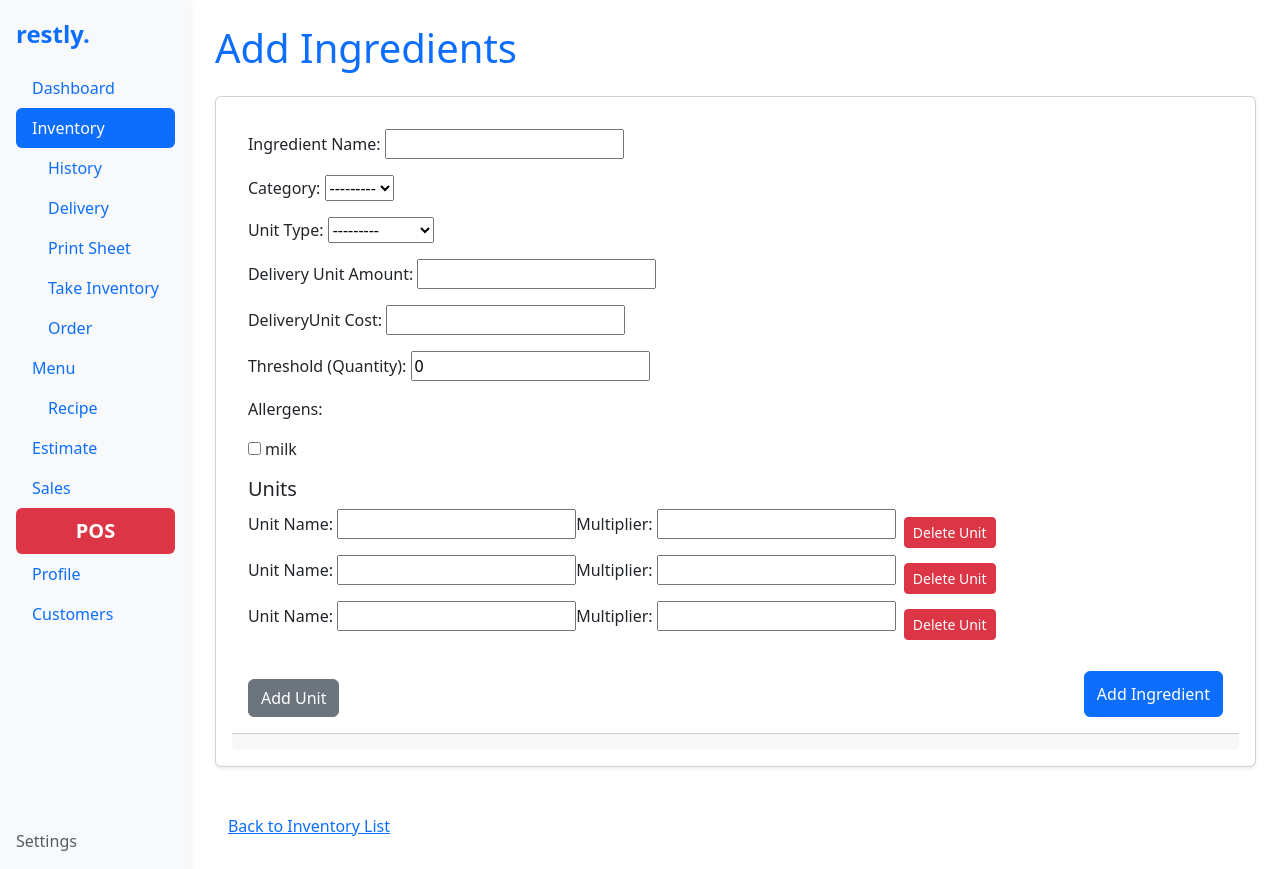
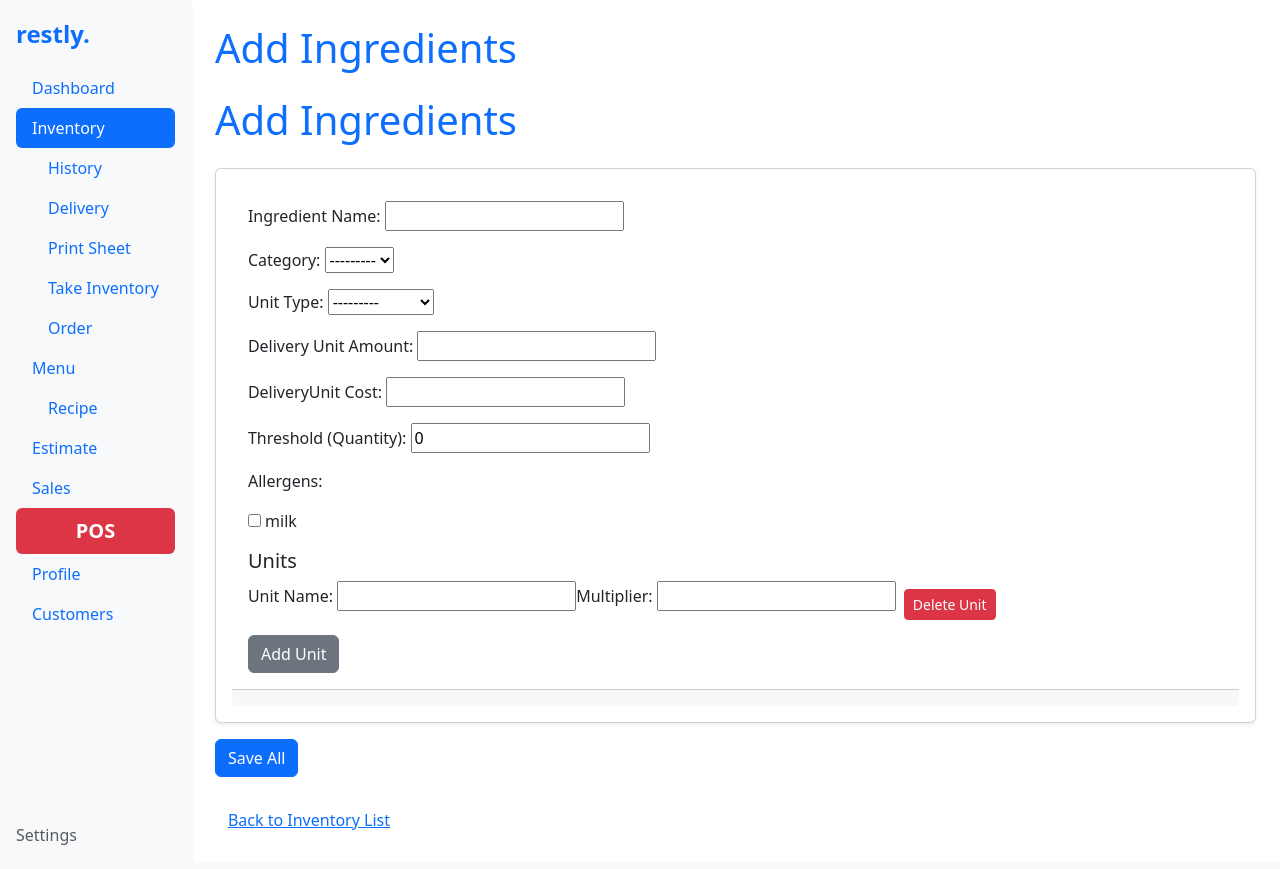
Before and after one commit to MaxIyad/restly, a Django app: page /inventory/row-add/ in a window 1280 px wide. After the commit the page ends 845 px from the top, so only its background shows below. Run offline with Django 5.2, Linux system fonts and the light colour scheme; data comes from the database, SQL or seed files in the repository; both versions use the stored data as it was after the commit; parts of the project's set-up code (start-up, migrations or seed data) failed here and were passed over.

Commit message:
row-add.unitform working

```diff
--- a/inventory/templates/inventory/row_add.html
+++ b/inventory/templates/inventory/row_add.html
@@ -5,6 +5,7 @@ Add Ingredients
 {% endblock %}
 
 {% block content %}
+<h1 class="mb-4 text-primary">Add Ingredients</h1>
 <h1 class="mb-4 text-primary">Add Ingredients</h1>
 
 <!-- Display global form errors -->
@@ -24,7 +25,7 @@ Add Ingredients
                 {{ form.as_p }}
                 <div class="unit-section">
                     <h5 class="mt-3">Units</h5>
-                    <div class="unit-forms">
+                    <div class="unit-forms" data-ingredient-index="{{ forloop.counter0 }}">
                         {% for unit_form in unit_formsets|slice:":3" %}
                         {% for unit in unit_form %}
                         <div class="unit-row d-flex align-items-center">
@@ -34,28 +35,31 @@ Add Ingredients
                         {% endfor %}
                         {% endfor %}
                     </div>
-                    <div class="d-flex justify-content-between mt-4">
-                        <button type="button" class="btn btn-secondary add-unit mt-2">Add Unit</button>
-                        <button type="submit" class="btn btn-primary">
-                            <i class="bi bi-save"></i> Add Ingredient
-                        </button>
-                    </div>
-
+                    <input type="hidden" name="unit-TOTAL_FORMS-{{ forloop.counter0 }}" value="3">
+                    <button type="button" class="btn btn-secondary add-unit mt-2">Add Unit</button>
                 </div>
             </div>
-            <div class="card-footer text-end">
-            </div>
+            <div class="card-footer text-end"></div>
         </div>
         {% endfor %}
     </div>
+    <button type="submit" class="btn btn-primary">Save All</button>
+</form>
 
-</form>
+<!-- Hidden template for a new unit form -->
+<template id="unit-row-template">
+    <div class="unit-row d-flex align-items-center">
+        {{ unit_form_empty.as_p }}
+        <button type="button" class="btn btn-danger btn-sm ms-2 delete-unit">Delete Unit</button>
+    </div>
+</template>
+
 
 <a href="{% url 'inventory' %}" class="btn btn-link mt-4">Back to Inventory List</a>
 
 <script>
 document.addEventListener('DOMContentLoaded', () => {
-    const maxUnits = 3; // Maximum units per ingredient row
+    const maxUnits = 3;
 
     // Add new unit row
     document.querySelectorAll('.add-unit').forEach(button => {
@@ -69,28 +73,31 @@ document.addEventListener('DOMContentLoaded', () => {
                 return;
             }
 
-            const newUnitRow = document.createElement('div');
-            newUnitRow.className = 'unit-row d-flex align-items-center';
-            newUnitRow.innerHTML = `
-    <div class="unit-forms">
-                        {% for unit_form in unit_formsets|slice:":3" %}
-                        {% for unit in unit_form %}
-                        <div class="unit-row d-flex align-items-center">
-                            {{ unit.as_p }}
-                            <button type="button" class="btn btn-danger btn-sm ms-2 delete-unit">Delete Unit</button>
-                        </div>
-                        {% endfor %}
-                        {% endfor %}
-                    </div>
-`;
+            // Update the unit index
+            const ingredientIndex = unitForms.getAttribute('data-ingredient-index');
+            const formIndexInput = unitSection.querySelector(`[name="unit-TOTAL_FORMS-${ingredientIndex}"]`);
+            let totalForms = parseInt(formIndexInput.value);
+            formIndexInput.value = totalForms + 1;
 
+            // Clone the template
+            const template = document.getElementById('unit-row-template');
+            const newUnitRow = template.content.cloneNode(true).querySelector('.unit-row');
 
-            unitForms.appendChild(newUnitRow);
+            // Update form prefix for the new unit
+            const inputs = newUnitRow.querySelectorAll('input, select, textarea');
+            inputs.forEach(input => {
+                const name = input.getAttribute('name');
+                const id = input.getAttribute('id');
+                input.setAttribute('name', name.replace('unit-empty', `unit-${ingredientIndex}-${totalForms}`));
+                input.setAttribute('id', id.replace('unit-empty', `unit-${ingredientIndex}-${totalForms}`));
+            });
 
-            // Attach delete functionality to the new "Delete Unit" button
+            // Attach delete functionality
             newUnitRow.querySelector('.delete-unit').addEventListener('click', () => {
                 newUnitRow.remove();
             });
+
+            unitForms.appendChild(newUnitRow);
         });
     });
 
@@ -100,37 +107,9 @@ document.addEventListener('DOMContentLoaded', () => {
             this.closest('.unit-row').remove();
         });
     });
+});
 
-    // Delete ingredient row
-    document.querySelectorAll('.remove-row').forEach(button => {
-        button.addEventListener('click', function () {
-            this.closest('.ingredient-row').remove();
-        });
-    });
 
-    // Add new ingredient row
-    document.getElementById('add-row').addEventListener('click', () => {
-        const rowsContainer = document.getElementById('rows-container');
-        const newRow = rowsContainer.firstElementChild.cloneNode(true);
 
-        // Clear inputs in the new row
-        newRow.querySelectorAll('input').forEach(input => {
-            input.value = '';
-        });
-
-        // Attach delete functionality for units and rows in the new row
-        newRow.querySelectorAll('.delete-unit').forEach(button => {
-            button.addEventListener('click', function () {
-                this.closest('.unit-row').remove();
-            });
-        });
-
-        newRow.querySelector('.remove-row').addEventListener('click', function () {
-            newRow.remove();
-        });
-
-        rowsContainer.appendChild(newRow);
-    });
-});
 </script>
 {% endblock %}
--- a/inventory/views.py
+++ b/inventory/views.py
@@ -59,8 +59,6 @@ def ingredient_list(request):
 
 
 
-
-
 def row_add(request):
     IngredientFormSet = modelformset_factory(Ingredient, form=IngredientForm, extra=1, can_delete=False)
 
@@ -72,48 +70,42 @@ def row_add(request):
             ingredients = formset.save(commit=False)
             all_valid = True
             for i, ingredient in enumerate(ingredients):
-                # Create three unit forms for each ingredient
-                unit_form_1 = UnitForm(request.POST, prefix=f"unit-{i}-1")
-                unit_form_2 = UnitForm(request.POST, prefix=f"unit-{i}-2")
-                unit_form_3 = UnitForm(request.POST, prefix=f"unit-{i}-3")
-                unit_formsets.append([unit_form_1, unit_form_2, unit_form_3])
-
-                # Validate unit forms and check if at least one unit is valid
-                unit_valid = False
-                for unit_form in [unit_form_1, unit_form_2, unit_form_3]:
+                units = []
+                total_units = int(request.POST.get(f"unit-TOTAL_FORMS-{i}", 0))
+                for j in range(total_units):
+                    unit_form = UnitForm(request.POST, prefix=f"unit-{i}-{j}")
                     if unit_form.is_valid():
-                        if unit_form.cleaned_data.get('name') or unit_form.cleaned_data.get('multiplier'):
-                            unit_valid = True
-
-                if not unit_valid:
-                    all_valid = False
-                    formset._non_form_errors = "At least one unit must be filled for each ingredient."
-                    break  # Stop further processing if validation fails
+                        units.append(unit_form.save(commit=False))
+                    elif unit_form.cleaned_data:  # Ignore empty forms
+                        all_valid = False
+                        break
+                if not all_valid:
+                    formset._non_form_errors = "Each unit must have a name and multiplier."
+                    break
+                unit_formsets.append(units)
 
             if all_valid:
                 for i, ingredient in enumerate(ingredients):
                     ingredient.save()
-                    for unit_form in unit_formsets[i]:
-                        if unit_form.is_valid() and (unit_form.cleaned_data.get('name') or unit_form.cleaned_data.get('multiplier')):
-                            unit_instance = unit_form.save(commit=False)
-                            unit_instance.ingredient = ingredient
-                            unit_instance.save()
+                    for unit_instance in unit_formsets[i]:
+                        unit_instance.ingredient = ingredient
+                        unit_instance.save()
                 messages.success(request, "Ingredients and units added successfully!")
                 return redirect('inventory')
 
-        messages.error(request, "There was an error saving the ingredients. Please try again.")
-
+        messages.error(request, "There was an error saving the ingredients.")
     else:
         formset = IngredientFormSet(queryset=Ingredient.objects.none())
-        unit_formsets = [
-            [UnitForm(prefix=f"unit-{i}-1"), UnitForm(prefix=f"unit-{i}-2"), UnitForm(prefix=f"unit-{i}-3")]
-            for i in range(formset.total_form_count())
-        ]
+        unit_formsets = [[UnitForm(prefix=f"unit-{i}-0")] for i in range(formset.total_form_count())]
 
-    return render(request, 'inventory/row_add.html', {
+    context = {
         'formset': formset,
         'unit_formsets': unit_formsets,
-    })
+        'unit_form_empty': UnitForm(prefix="unit-empty"),
+    }
+    return render(request, 'inventory/row_add.html', context)
+
+
 
 
 
```
Also changed, not shown: db.sqlite3.
